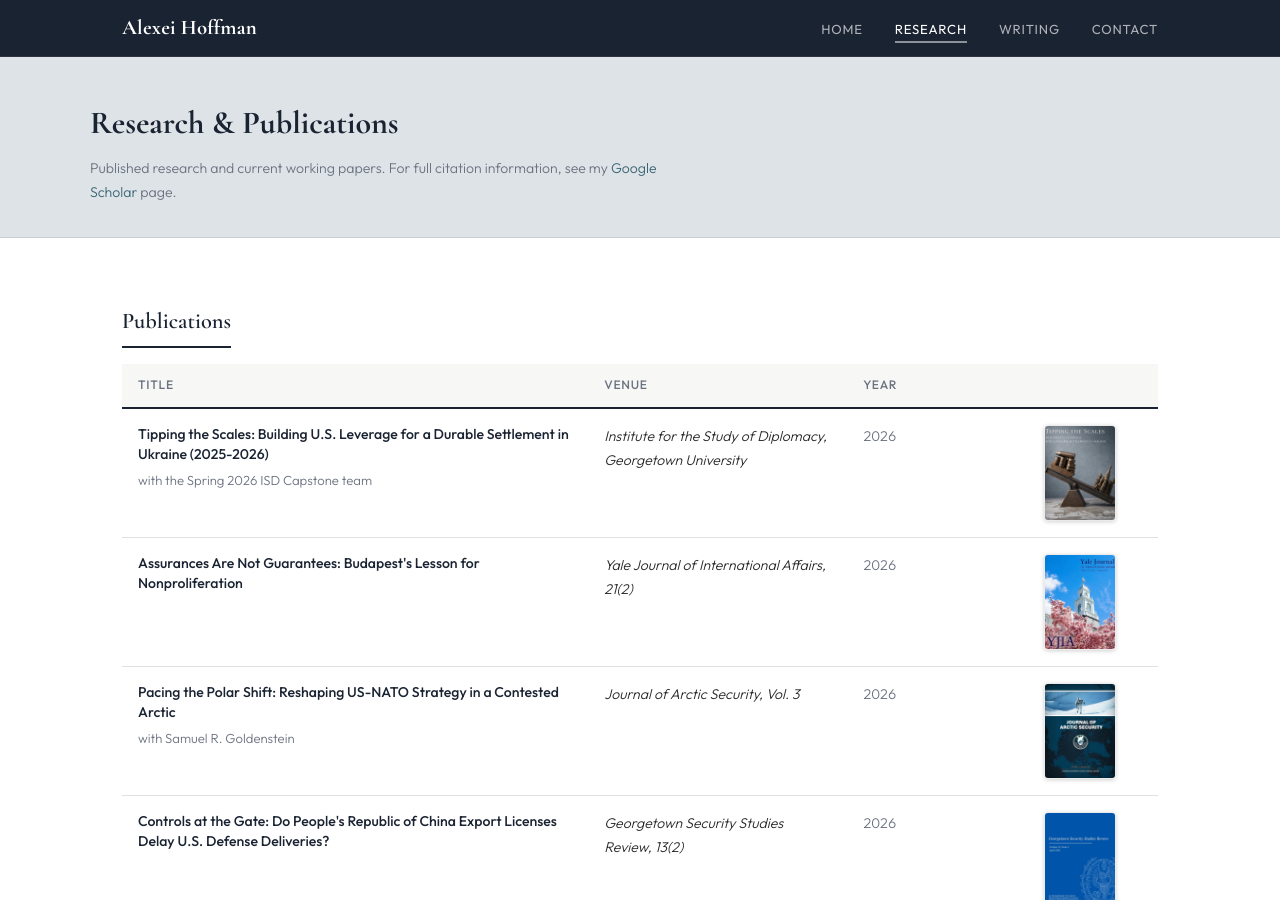
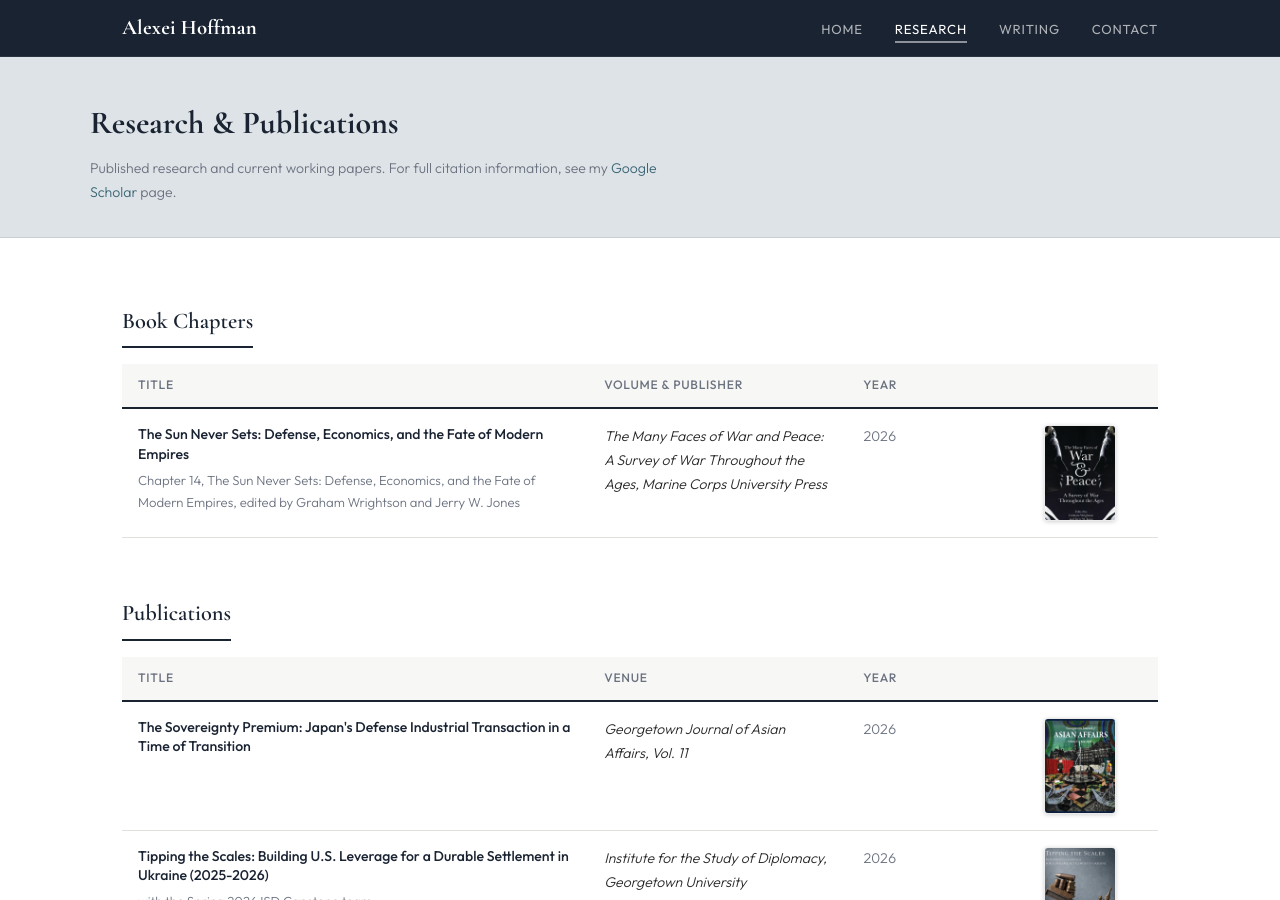
Before and after one commit to a-novi13-byte/a-novi13-byte.github.io, a Jekyll site: the page built from research.html, in a window 1280 px wide and 900 px high. Built offline with Jekyll 4.4.1, drawn with Linux system fonts in a browser that asks for light colours.

Commit message:
Update research.html

```diff
--- a/research.html
+++ b/research.html
@@ -13,7 +13,31 @@
 
 <div class="page-body">
 
-  <h2 class="section-heading">Publications</h2>
+  <h2 class="section-heading">Book Chapters</h2>
+
+  <table class="pub-table">
+    <thead>
+      <tr>
+        <th style="width:45%">Title</th>
+        <th style="width:25%">Volume &amp; Publisher</th>
+        <th style="width:15%">Year</th>
+        <th style="width:15%"></th>
+      </tr>
+    </thead>
+    <tbody>
+      <tr>
+        <td>
+          <div class="pub-title"><a href="https://www.usmcu.edu/Outreach/Marine-Corps-University-Press/Books-by-topic/MCUP-Titles-A-Z/The-Many-Faces-of-War-and-Peace/" target="_blank" rel="noopener">The Sun Never Sets: Defense, Economics, and the Fate of Modern Empires</a></div>
+          <div class="pub-coauthor">Chapter 14, The Sun Never Sets: Defense, Economics, and the Fate of Modern Empires, edited by Graham Wrightson and Jerry W. Jones</div>
+        </td>
+        <td class="pub-venue">The Many Faces of War and Peace: A Survey of War Throughout the Ages, Marine Corps University Press</td>
+        <td class="pub-year">2026</td>
+        <td><img class="pub-cover" src="{{ '/assets/Covers/cover-manyfaces.jpg' | relative_url }}" alt="The Many Faces of War and Peace cover" loading="lazy"></td>
+      </tr>
+    </tbody>
+  </table>
+
+  <h2 class="section-heading" style="margin-top: 3.5rem;">Publications</h2>
 
 <table class="pub-table">
     <thead>
@@ -25,6 +49,14 @@
       </tr>
     </thead>
     <tbody>
+      <tr>
+        <td>
+          <div class="pub-title"><a href="https://repository.digital.georgetown.edu/handle/10822/1110644" target="_blank" rel="noopener">The Sovereignty Premium: Japan's Defense Industrial Transaction in a Time of Transition</a></div>
+        </td>
+        <td class="pub-venue">Georgetown Journal of Asian Affairs, Vol. 11</td>
+        <td class="pub-year">2026</td>
+        <td><img class="pub-cover" src="{{ '/assets/Covers/cover-gjaa.jpg' | relative_url }}" alt="Georgetown Journal of Asian Affairs, Volume 11 cover" loading="lazy"></td>
+      </tr>
       <tr>
         <td>
           <div class="pub-title"><a href="https://isd.georgetown.edu/capstone-reports/tipping-the-scales-building-u-s-leverage-for-a-durable-settlement-in-ukraine-2025-2026/" target="_blank" rel="noopener">Tipping the Scales: Building U.S. Leverage for a Durable Settlement in Ukraine (2025-2026)</a></div>
```
